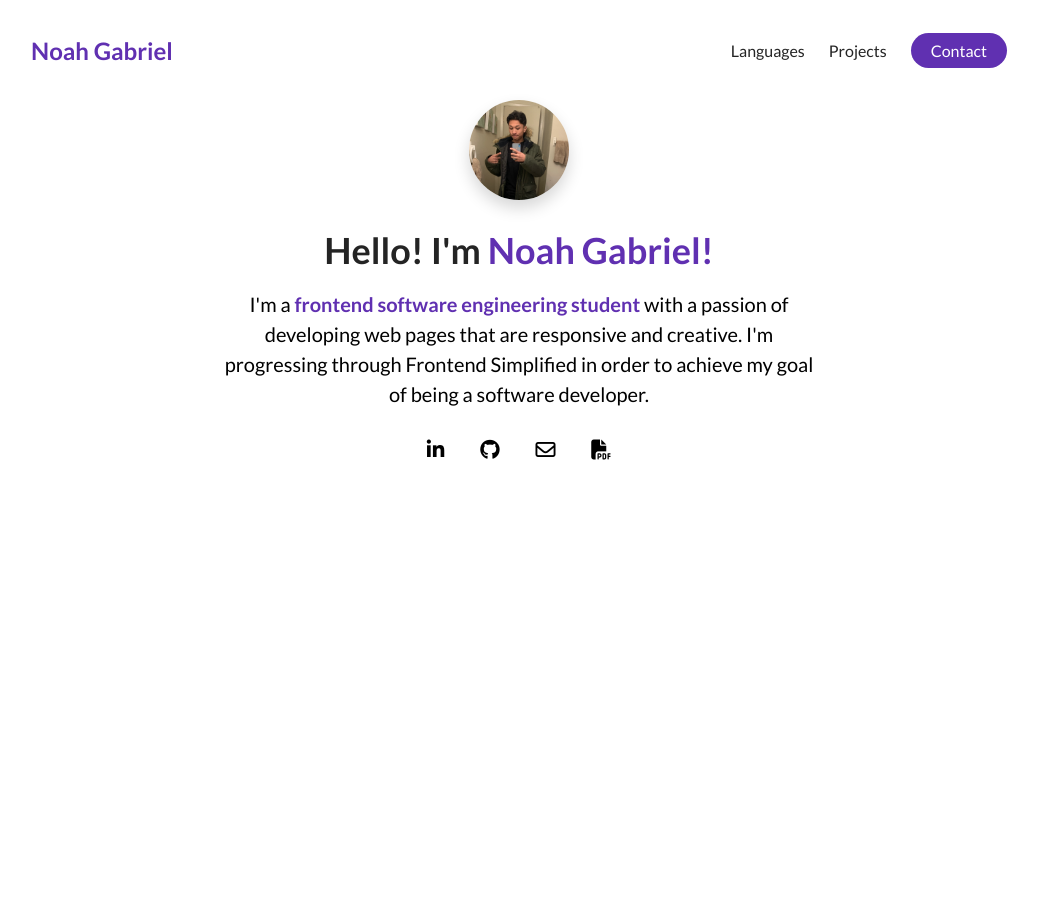
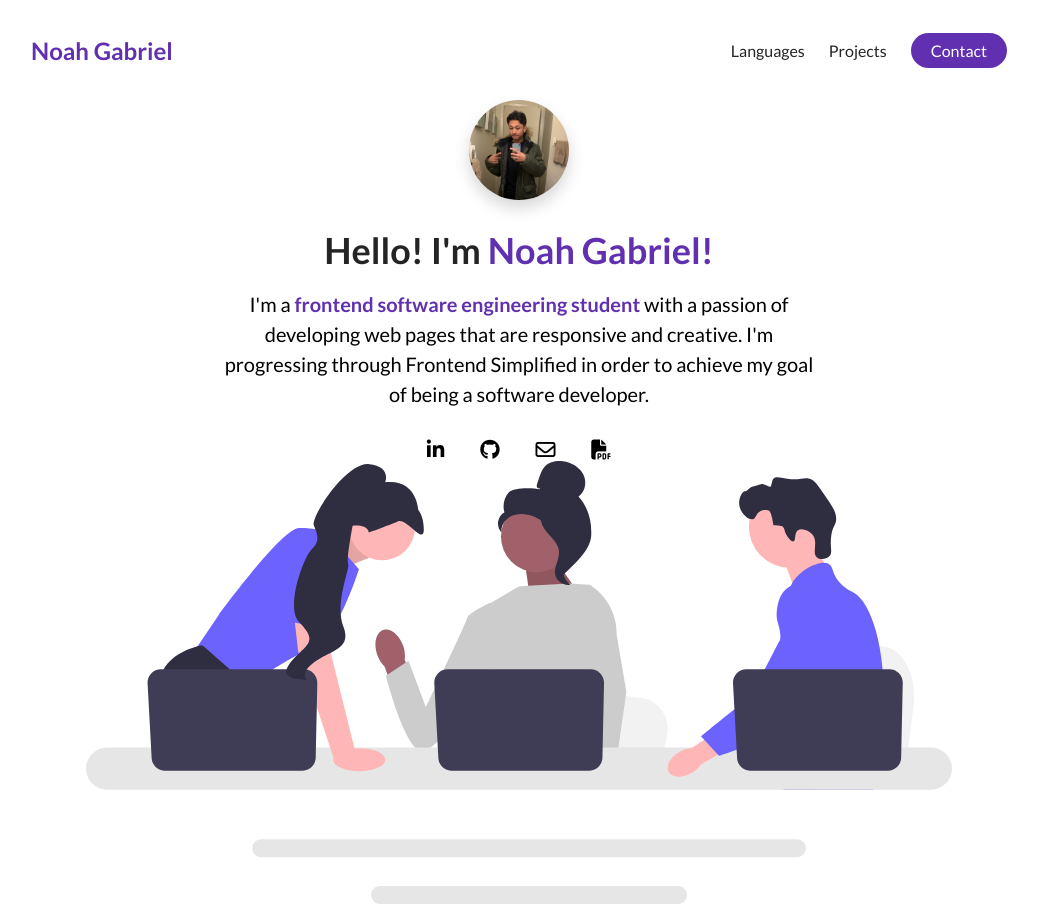
Before and after one commit to noahgabriel35/E-portfolio, a plain HTML site: page index.html in a window 1280 px wide. Shown: the whole page, without its empty margins (121-1159 px from the left). Before the commit the page ends 800 px from the top, so only its background shows below. Drawn offline with Linux system fonts and the light colour scheme.

Commit message:
adding image

```diff
--- a/index.html
+++ b/index.html
@@ -68,7 +68,7 @@
             </div>
           </div>
           <figure class="about-me__img--container">
-            <img src="./" alt="">
+            <img src="./undraw_engineering_team_a7n2.svg" alt="">
           </figure>
         </div>
       </div>
```
Also changed, not shown: undraw_engineering_team_a7n2.svg (added).
